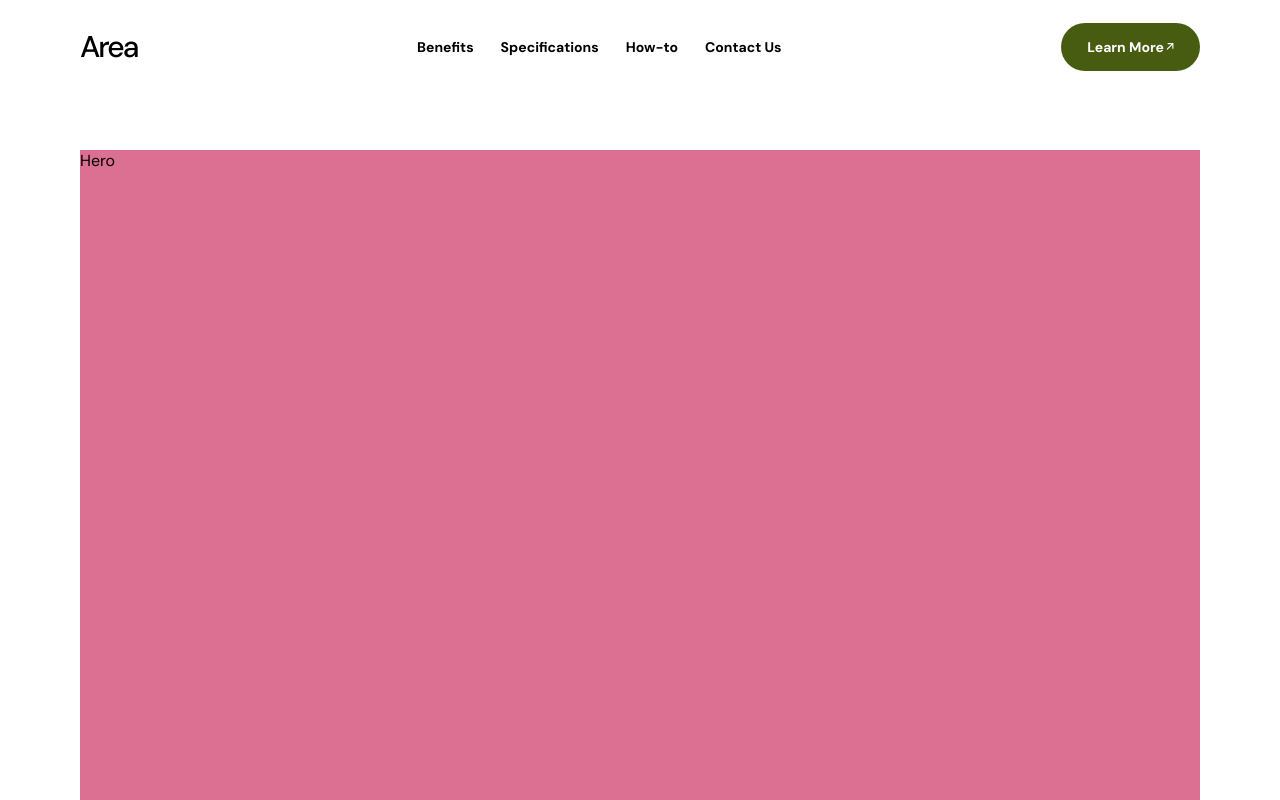
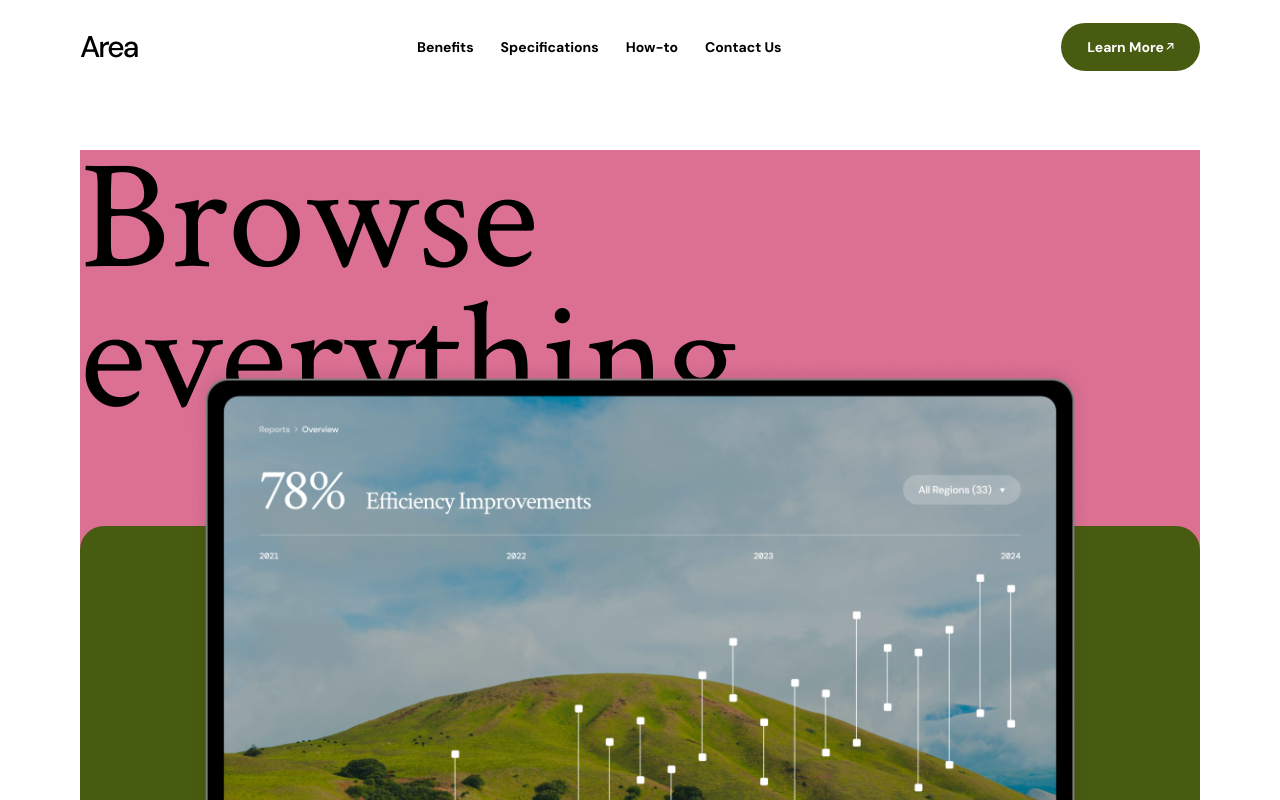
Before and after one commit to ministrov/landing-area-next-ts, a Next.js app: page / in a window 1280 px wide. Shown: the top 800 px of the page. Built offline with nearby package versions, Linux system fonts and the light colour scheme.

Commit message:
feat: create a desktop version of hero section

```diff
--- a/app/layout.tsx
+++ b/app/layout.tsx
@@ -36,7 +36,7 @@ export default function RootLayout({
     <html lang="en">
       <body className={`${crimsonText.variable} ${dmSans.variable} ${robotoMono.variable}`}>
         <Header />
-        <main style={{ height: '100vh' }}>
+        <main>
           {children}
         </main>
         <Footer />
--- a/components/hero/Hero.module.css
+++ b/components/hero/Hero.module.css
@@ -1,4 +1,31 @@
 .hero {
+  position: relative;
+  display: flex;
+  flex-direction: column;
   height: 738px;
+  overflow: hidden;
   background-color: palevioletred;
 }
+
+.title {
+  font-family: var(--font-crimson-text);
+  font-size: 156px;
+  line-height: 140px;
+  color: var(--foreground);
+}
+
+.image {
+  position: absolute;
+  z-index: 10;
+  bottom: -112px;
+  left: 50%;
+  transform: translateX(-50%);
+}
+
+.background {
+  position: relative;
+  height: 362px;
+  margin-top: auto;
+  background-color: var(--color-04);
+  border-radius: 24px;
+}
--- a/components/hero/Hero.tsx
+++ b/components/hero/Hero.tsx
@@ -1,7 +1,13 @@
+import Image from 'next/image';
 import styles from './Hero.module.css';
 
 export const Hero = () => {
   return (
-    <section className={styles.hero}>Hero</section>
+    <section className={styles.hero}>
+      <h2 className={styles.title}>Browse everything.</h2>
+
+      <Image className={styles.image} src={'/hero-desktop.png'} width={907} height={644} alt={''} />
+      <div className={styles.background}></div>
+    </section>
   )
 }
```
